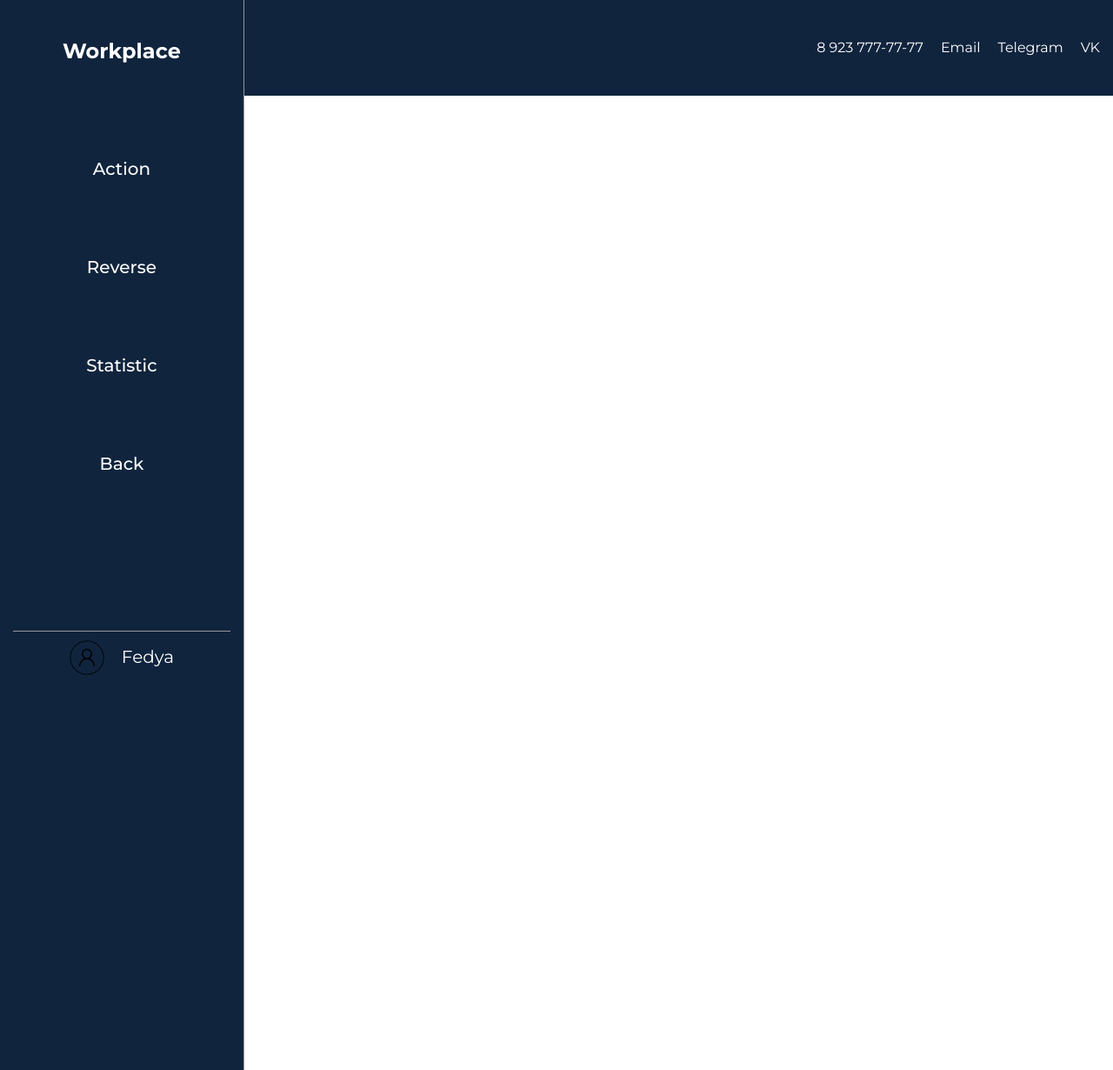
After one commit to fredisooon/django-regression-app, a Django app: page /welcome/workspace in a window 1280 px wide. The commit adds this page. Shown: the whole page at 87% size. Run offline with Django 4.2, Linux system fonts and the light colour scheme.

Commit message:
name refactoring

```diff
--- /dev/null
+++ b/welcome/static/welcome/workspace-style.css
@@ -0,0 +1,112 @@
+@import url('https://fonts.googleapis.com/css2?family=Montserrat:wght@400;500;700;900&display=swap');
+
+body {
+    background-color: #fff;
+    font-family: 'Montserrat', sans-serif;
+    overflow: hidden;
+  }
+.wrapper {
+    display: flex;
+    justify-content: space-between;
+  }
+
+  .main,
+  .sidebar {
+    padding: 15px;
+    color: #fff;
+    height: 150vh;
+  }
+
+  .main {
+    width: 80%;
+    height: 100vh;
+    color: #000;
+    padding: 0;
+  }
+.sidebar {
+    width: 20%;
+    background-color: #10243d;
+    border-right: 1px solid #95989c;
+    color: #fff;
+    position: -webkit-sticky;
+    position: sticky;
+    top: 0;
+
+}
+.sidebar-user {
+    display: flex;
+    justify-content: center;
+    align-items: center;
+    border-top: 1px solid #95989c;
+    padding-top: 10px;
+    gap: 20px;
+}
+.user-avatar {
+    width: 40px;
+    height: 40px;
+    fill: #fff;
+}
+.user-name {
+    font-size: 20px;
+}
+.logo {
+    padding-top: 30px;
+    text-align: center;
+    margin-top: 0;
+    margin-bottom: 100px;
+}
+.logo-link {
+    text-decoration: none;
+    color: #fff;
+}
+.list-item {
+    list-style-type: none;
+}
+.list-link {
+    text-decoration: none;
+    color: #fff;
+    transition: .3s color;
+}
+.list-link:hover {
+    color: #95989c;
+}
+.menu {
+    display: flex;
+    flex-direction: column;
+    justify-content: space-between;
+    align-items: center;
+    gap: 50px;
+    margin-bottom: 150px;
+    padding-left: 0;
+}
+.menu-item {
+    font-size: 20px;
+    font-weight: 500;
+    margin-bottom: 20px;
+    padding: 10px 5px;
+}
+.menu-item>.last-item {
+    position: relative;
+}
+.menu-item>.last-item ::before{
+    position: absolute;
+    content: url("image/back-arrow.svg");
+    display: block;
+}
+.menu-link {
+    transition: .3s all;
+}
+.menu-link:hover {
+    font-size: 22px;
+}
+.nav {
+    background-color: #10243d;
+    padding: 30px 15px 30px 0;
+}
+
+.list {
+    display: flex;
+    justify-content: end;
+    align-items: center;
+    gap: 20px;
+}
--- /dev/null
+++ b/welcome/templates/welcome/workspace.html
@@ -0,0 +1,40 @@
+{% load static %}
+
+<!DOCTYPE html>
+<html lang="en">
+<head>
+    <meta charset="UTF-8">
+    <meta http-equiv="X-UA-Compatible" content="IE=edge">
+    <meta name="viewport" content="width=device-width, initial-scale=1.0">
+    <link rel="stylesheet" href="https://cdnjs.cloudflare.com/ajax/libs/normalize/8.0.1/normalize.min.css">
+    <link rel="stylesheet" href="{% static 'welcome/workspace-style.css' %}">
+    <title>Document</title>
+</head>
+<body>
+    <div class="wrapper">
+        <div class="sidebar">
+            <h2 class="logo"><a href="#" class="logo-link">Workplace</a></h2>
+            <ul class="menu">
+                <li class="list-item menu-item"><a href="#" class="list-link menu-link">Action</a></li>
+                <li class="list-item menu-item"><a href="#" class="list-link menu-link">Reverse</a></li>
+                <li class="list-item menu-item"><a href="#" class="list-link menu-link">Statistic</a></li>
+                <li class="list-item menu-item last-item"><a href="#" class="list-link menu-link">Back</a></li>
+            </ul>
+            <div class="sidebar-user">
+                <img class="user-avatar" src="{% static 'welcome/image/person2.svg' %}" alt="User">
+                <div class="user-name">Fedya</div>
+            </div>
+        </div>
+        <div class="main">
+            <nav class="nav">
+                <ul class="list">
+                    <li class="list-item nav-item"><a class="list-link" href="#">8 923 777-77-77</a></li>
+                    <li class="list-item nav-item"><a href="#" class="list-link">Email</a></li>
+                    <li class="list-item nav-item"><a href="#" class="list-link">Telegram</a></li>
+                    <li class="list-item nav-item"><a href="#" class="list-link">VK</a></li>
+                </ul>
+            </nav>
+        </div>
+    </div>
+</body>
+</html>
--- a/welcome/urls.py
+++ b/welcome/urls.py
@@ -2,5 +2,6 @@ from django.urls import path
 from . import views
 
 urlpatterns = [
-    path("", views.index, name="index")
+    path("", views.landing, name="landing"),
+    path("workspace", views.workspace, name="workspace")
 ]
--- a/welcome/views.py
+++ b/welcome/views.py
@@ -3,5 +3,8 @@ from django.http import HttpResponse
 
 # Create your views here.
 
-def index(request):
-    return render(request, "welcome/cover.html")
+def landing(request):
+    return render(request, "welcome/landing.html")
+
+def workspace(request):
+    return render(request, "welcome/workspace.html")
```
Also changed, not shown: welcome/templates/welcome/landing.html (renamed from welcome/templates/welcome/cover.html, +5 -8 lines), regressionApp/photo.py (added), welcome/static/welcome/image/back-arrow.svg (added), welcome/static/welcome/image/person2.svg (added), welcome/static/welcome/landing-style.css (renamed from welcome/static/welcome/cover.css), 3 other files.
